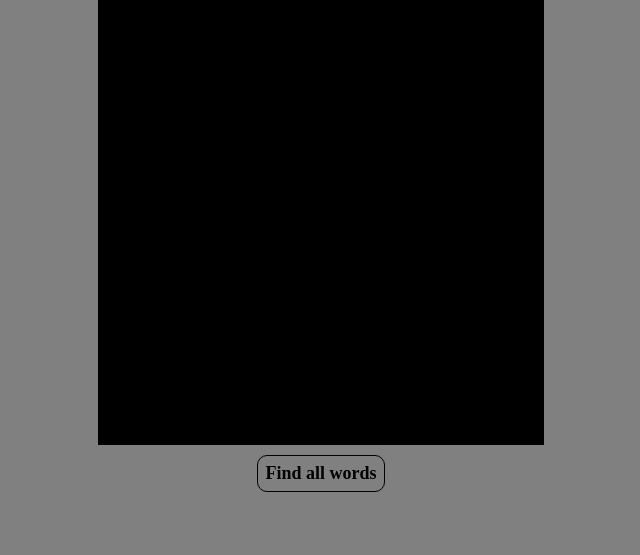
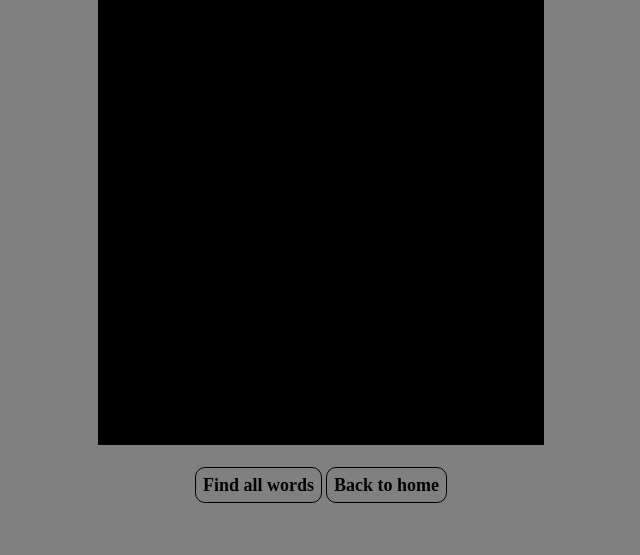
Before and after one commit to plt3/word-search-solver, a Flask app: template flaskWordSearch/templates/puzzle.html in a window 1280 px wide. Shown: the part 83-638 px from the top of the page, without its empty margins (319-959 px from the left). Run offline with Flask 2, Linux system fonts and the light colour scheme; the template is opened without the code that fills it, so the values that code supplies are empty.

Commit message:
added return to home button, updated requirements.txt, and created Procfile

```diff
--- a/flaskWordSearch/app.py
+++ b/flaskWordSearch/__init__.py
@@ -1,11 +1,10 @@
 import json
 import os
-import time
 
 from flask import Flask, redirect, render_template, request, url_for
 
-from forms import urlForm
-from utils import findWords, getGridAndList, getHtml, getTitle
+from flaskWordSearch.forms import urlForm
+from flaskWordSearch.utils import findWords, getGridAndList, getHtml, getTitle
 
 app = Flask(__name__)
 app.config["SECRET_KEY"] = os.environ.get("WORD_SEARCH_KEY")
@@ -16,7 +15,7 @@ def home():
     form = urlForm()
     if form.validate_on_submit():
         return redirect(url_for("wordSearchPage", url=form.url.data))
-    return render_template("form.html", form=form, timeStamp=time.time())
+    return render_template("form.html", form=form)
 
 
 @app.route("/puzzle")
@@ -37,9 +36,4 @@ def wordSearchPage():
         grid=fullGrid,
         words=wordsList,
         resDict={word: json.dumps(resultDict[word]) for word in resultDict.keys()},
-        timeStamp=time.time(),
     )
-
-
-if __name__ == "__main__":
-    app.run(host="0.0.0.0", debug=True)
--- a/flaskWordSearch/forms.py
+++ b/flaskWordSearch/forms.py
@@ -2,7 +2,7 @@ from flask_wtf import FlaskForm
 from wtforms import StringField, SubmitField
 from wtforms.validators import ValidationError
 
-from utils import getGridAndList, getHtml
+from flaskWordSearch.utils import getGridAndList, getHtml
 
 
 class urlForm(FlaskForm):
--- a/flaskWordSearch/static/puzzleStyles.css
+++ b/flaskWordSearch/static/puzzleStyles.css
@@ -29,6 +29,30 @@ table {
   background-color: gray;
 }
 
+.nav-buttons {
+  margin: auto;
+  margin-top: 20px;
+}
+
+.nav-buttons > * {
+  display: inline;
+  border: 1px solid black;
+  padding: 7px;
+  font-weight: bold;
+  font-size: large;
+  border-radius: 10px;
+}
+
+.nav-buttons > *:hover {
+  background-color: black;
+  color: gray;
+}
+
+.nav-buttons > a {
+  text-decoration: none;
+  color: black;
+}
+
 #title {
   margin: auto;
   font-size: xx-large;
@@ -38,17 +62,3 @@ table {
   margin: auto;
   font-size: x-large;
 }
-
-#highlight-all {
-  border: 1px solid black;
-  margin: auto;
-  padding: 7px;
-  font-weight: bold;
-  font-size: large;
-  border-radius: 10px;
-}
-
-#highlight-all:hover {
-  background-color: black;
-  color: gray;
-}
--- a/flaskWordSearch/templates/form.html
+++ b/flaskWordSearch/templates/form.html
@@ -3,7 +3,7 @@
 <head>
   <meta charset="UTF-8">
   <title>Find Word Search</title>
-  <link rel="stylesheet" href="{{ url_for('static', filename='formStyles.css', t=timeStamp) }}">
+  <link rel="stylesheet" href="{{ url_for('static', filename='formStyles.css') }}">
 </head>
 <body>
   <h1>Welcome to the word search solver!</h1>
--- a/flaskWordSearch/templates/puzzle.html
+++ b/flaskWordSearch/templates/puzzle.html
@@ -3,7 +3,7 @@
 <head>
   <meta charset="UTF-8">
   <title>{{ title }} Puzzle Solver</title>
-  <link rel="stylesheet" href="{{ url_for('static', filename='puzzleStyles.css', t=timeStamp) }}">
+  <link rel="stylesheet" href="{{ url_for('static', filename='puzzleStyles.css') }}">
 </head>
 <body>
   <p id="title">{{ title }} Puzzle Solution</p>
@@ -23,7 +23,10 @@
     <p id="{{ resDict[word] }}" onclick="highlightWord()" onmouseover="changeBackground()" onmouseout="changeBackground()">{{ word }}</p>
     {% endfor %}
   </div>
-  <p id="highlight-all" onclick="highlightAll()">Find all words</p>
-  <script src="{{ url_for('static', filename='puzzlePage.js', t=timeStamp) }}"></script>
+  <div class="nav-buttons">
+    <p id="highlight-all" onclick="highlightAll()">Find all words</p>
+    <a href="{{ url_for('home') }}">Back to home</a>
+  </div>
+  <script src="{{ url_for('static', filename='puzzlePage.js') }}"></script>
 </body>
 </html>
--- /dev/null
+++ b/run.py
@@ -0,0 +1,5 @@
+from flaskWordSearch import app
+
+
+if __name__ == "__main__":
+    app.run(host="0.0.0.0", debug=True)
```
Also changed, not shown: requirements.txt (+9 -0 lines), 1 other file.
